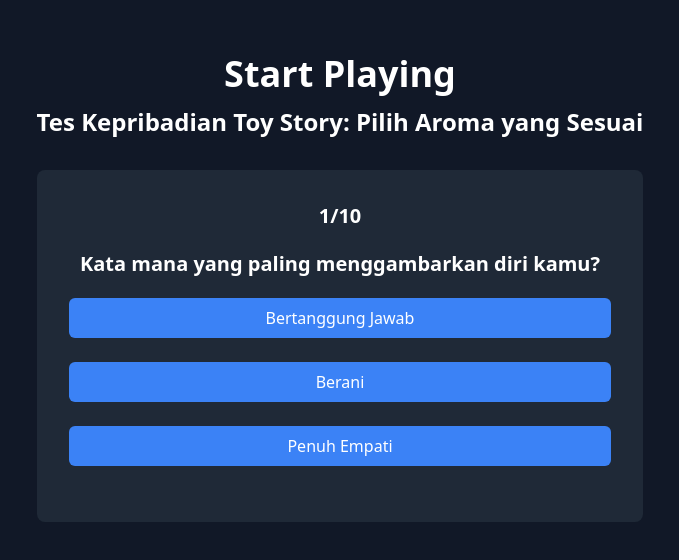
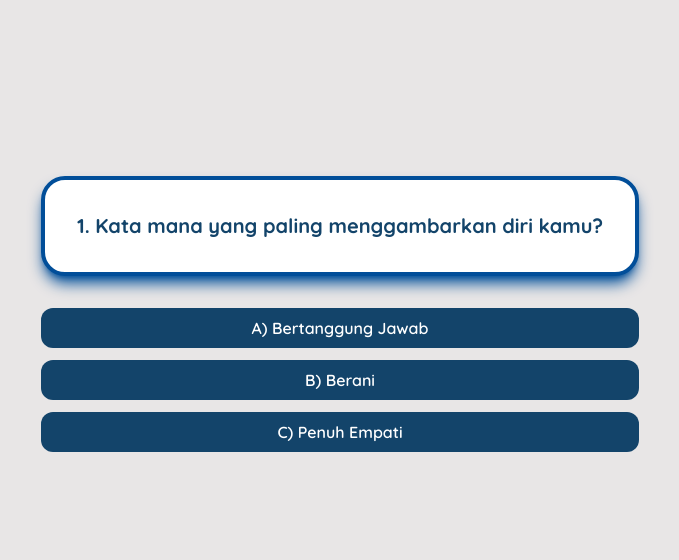
Before and after one commit to Jesicaahr/ldc-parfume-game, a React (Vite) app: page /startplaying in a window 1280 px wide. Shown: the part 112-672 px from the top of the page, without its empty margins (300-979 px from the left). Built offline with nearby package versions, Linux system fonts and the light colour scheme.

Commit message:
add new style

```diff
--- a/index.html
+++ b/index.html
@@ -3,6 +3,9 @@
   <head>
     <meta charset="UTF-8" />
     <link rel="icon" type="image/svg+xml" href="/logo-ldc.png" />
+    <link rel="preconnect" href="https://fonts.googleapis.com">
+    <link rel="preconnect" href="https://fonts.gstatic.com" crossorigin>
+    <link href="https://fonts.googleapis.com/css2?family=Quicksand:wght@300..700&display=swap" rel="stylesheet">
     <meta name="viewport" content="width=device-width, initial-scale=1.0" />
     <title>LDC Parfume Game</title>
   </head>
--- a/src/components/QuestionList.jsx
+++ b/src/components/QuestionList.jsx
@@ -13,61 +13,61 @@ const QuestionList = () => {
   });
   const questions = [
     {
-      questionText: "Kata mana yang paling menggambarkan diri kamu?",
+      questionText: "1. Kata mana yang paling menggambarkan diri kamu?",
       a: "Bertanggung Jawab",
       b: "Berani",
       c: "Penuh Empati",
     },
     {
-      questionText: "Warna apa yang paling kamu sukai?",
+      questionText: "2. Warna apa yang paling kamu sukai?",
       a: "Warna alam (coklat, hijau)",
       b: "Warna mencolok (merah, biru)",
       c: "Warna lembut (merah muda, ungu)",
     },
     {
-      questionText: "Weekend activity apa yang paling kamu suka?",
+      questionText: "3. Weekend activity apa yang paling kamu suka?",
       a: "Merencanakan perjalanan bersama teman-teman",
       b: "Menyusun strategi untuk mencapai tujuan baru",
       c: "Menghabiskan waktu bersama orang-orang terkasih",
     },
     {
-      questionText: "Apa kekuatan terbesarmu?",
+      questionText: "4. Apa kekuatan terbesarmu?",
       a: "Kesetiaan dan dedikasi",
       b: "Kecerdasan dan strategi",
       c: "Empati dan kehangatan",
     },
     {
-      questionText: "Bagaimana cara kamu menghadapi tantangan?",
+      questionText: "5. Bagaimana cara kamu menghadapi tantangan?",
       a: "Dengan ketenangan dan keterampilan praktis",
       b: "Dengan keberanian dan tekad yang kuat",
       c: "Dengan kecerdasan emosional dan kepemimpinan",
     },
     {
-      questionText: "Aroma mana yang paling kamu banget?",
+      questionText: "6. Aroma mana yang paling kamu banget?",
       a: "Aroma hangat dan kayu",
       b: "Aroma segar dan beraroma jeruk",
       c: "Aroma manis dan bunga",
     },
     {
-      questionText: "Karakter Toy Story mana yang paling kamu kagumi?",
+      questionText: "7. Karakter Toy Story mana yang paling kamu kagumi?",
       a: "Woody",
       b: "Buzz Lightyear",
       c: "Bo Peep",
     },
     {
-      questionText: "Gaya komunikasi mana yang kamu banget?",
+      questionText: "8. Gaya komunikasi mana yang kamu banget?",
       a: "To the point",
       b: "Enerjik dan persuasif",
       c: "Hangat dan empatik",
     },
     {
-      questionText: "Motivasi mana yang paling kamu banget?",
+      questionText: "9. Motivasi mana yang paling kamu banget?",
       a: "Kesuksesan pribadi dan pencapaian",
       b: "Menjadi yang terbaik dalam segala hal",
       c: "Membangun hubungan yang berarti dan mendukung orang lain",
     },
     {
-      questionText: "Bagaimana cara melepas stres?",
+      questionText: "10. Bagaimana cara melepas stres?",
       a: "Melakukan aktivitas di alam terbuka",
       b: "Mengikuti hobi atau aktivitas yang menghibur",
       c: "Menghabiskan waktu bersama keluarga atau teman-teman",
@@ -119,37 +119,40 @@ const QuestionList = () => {
       <div className="mt-8 rounded-lg bg-gray-800 p-8">
         {!loading ? (
           <>
-            <h2 className="mb-5 text-xl font-bold">{currentQuestion + 1}/10</h2>
-            <h2 className="mb-5 text-xl font-bold">
-              {questions[currentQuestion].questionText}
-            </h2>
+            <div className="bg-game-white border-game-light-blue shadow-game-light-blue mb-8 mt-8 max-w-screen-md rounded-3xl border-4 p-8 shadow-lg">
+              <h2 className="text-game-blue font-quicksand text-xl font-bold">
+                {questions[currentQuestion].questionText}
+              </h2>
+            </div>
             <div className="flex flex-col">
               <form className="flex flex-col">
                 <button
                   id="a-btn"
                   name="a-btn"
-                  className="mb-6 rounded-md bg-blue-500 p-2 font-medium text-white"
+                  className="bg-game-blue text-game-white font-quicksand mb-3 rounded-xl p-2 font-semibold"
                   value="A"
                   onClick={(e) => AnswerButtonClick(e)}
                 >
-                  {questions[currentQuestion].a}{" "}
+                  {"A) "} {questions[currentQuestion].a}{" "}
                 </button>
                 <button
                   id="b-btn"
                   name="b-btn"
-                  className="mb-6 rounded-md bg-blue-500 p-2 font-medium text-white"
+                  className="bg-game-blue text-game-white font-quicksand mb-3 rounded-xl p-2 font-semibold"
                   value="B"
                   onClick={(e) => AnswerButtonClick(e)}
                 >
+                  {"B) "}
                   {questions[currentQuestion].b}{" "}
                 </button>
                 <button
                   id="c-btn"
                   name="c-btn"
-                  className="mb-6 rounded-md bg-blue-500 p-2 font-medium text-white"
+                  className="bg-game-blue text-game-white font-quicksand mb-3 rounded-xl p-2 font-semibold"
                   value="C"
                   onClick={(e) => AnswerButtonClick(e)}
                 >
+                  {"C) "}
                   {questions[currentQuestion].c}{" "}
                 </button>
               </form>
--- a/src/pages/HomePage.jsx
+++ b/src/pages/HomePage.jsx
@@ -7,12 +7,14 @@ const HomePage = () => {
 
   return (
     <>
-      <div className="game-world-bg flex h-screen items-center justify-center bg-gray-900">
-        <div className="text-center text-white">
+      <div className="bg-game-grey flex h-screen items-center justify-center">
+        <div className="text-center">
           {!showInstruction ? (
             <>
-              <div className="mt-8 max-w-screen-md rounded-lg bg-gray-800 p-8">
-                <h1 className="mb-10 text-6xl font-bold">INTRODUCTION</h1>
+              <div className="bg-game-white border-game-light-blue shadow-game-light-blue mt-8 max-w-screen-md rounded-3xl border-4 p-8 shadow-lg">
+                <h1 className="font-quicksand text-game-light-blue mb-10 text-6xl font-bold">
+                  INTRODUCTION
+                </h1>
                 <p className="mt-10 text-lg">
                   Selamat datang di Tes Kepribadian <br />{" "}
                   <strong> Lador Keratin Perfumed Edition x Toy Story</strong>{" "}
@@ -25,7 +27,7 @@ const HomePage = () => {
                 </p>
                 <button
                   onClick={() => setShowInstruction(true)}
-                  className="mt-8 rounded-md bg-blue-500 px-4 py-2 font-medium text-white hover:bg-blue-600"
+                  className="bg-game-yellow text-game-blue font-quicksand border-game-blue mt-8 rounded-md border-2 px-20 py-2 font-bold"
                 >
                   START!
                 </button>
@@ -33,16 +35,18 @@ const HomePage = () => {
             </>
           ) : (
             <>
-              <div className="mt-8 max-w-screen-md rounded-lg bg-gray-800 p-8">
-                <h1 className="mb-10 text-6xl font-bold">INSTRUCTIONS</h1>
+              <div className="bg-game-white border-game-light-blue shadow-game-light-blue mt-8 max-w-screen-md rounded-3xl border-4 p-8 shadow-lg">
+                <h1 className="font-quicksand text-game-light-blue mb-10 text-6xl font-bold">
+                  INSTRUCTIONS
+                </h1>
                 <p className="mt-10 text-lg">
                   Bacalah setiap pertanyaan dengan cermat dan pilih jawaban yang
                   paling menggambarkan diri Anda.
                 </p>
               </div>
               <button
-                onClick={() => navigate("/register")}
-                className="mt-8 rounded-md bg-blue-500 px-4 py-2 font-medium text-white hover:bg-blue-600"
+                onClick={() => navigate("/startplaying")}
+                className="bg-game-yellow text-game-blue font-quicksand border-game-blue mt-8 rounded-md border-2 px-20 py-2 font-bold"
               >
                 YES, GOT IT!
               </button>
--- a/src/pages/PlayGamePage.jsx
+++ b/src/pages/PlayGamePage.jsx
@@ -3,12 +3,12 @@ import QuestionList from "../components/QuestionList";
 const PlayGamePage = () => {
   return (
     <>
-      <div className="game-world-bg flex h-screen items-center justify-center bg-gray-900">
+      <div className="bg-game-grey flex h-screen items-center justify-center bg-gray-900">
         <div className="text-center text-white">
-          <h1 className="text-4xl font-bold">Start Playing</h1>
+          {/* <h1 className="text-4xl font-bold">Start Playing</h1>
           <h2 className="mt-3 text-2xl font-bold">
             Tes Kepribadian Toy Story: Pilih Aroma yang Sesuai
-          </h2>
+          </h2> */}
           <QuestionList />
         </div>
       </div>
--- a/src/pages/ResultPage.jsx
+++ b/src/pages/ResultPage.jsx
@@ -64,9 +64,9 @@ const ResultPage = () => {
 
   return (
     <>
-      <div className="game-world-bg flex h-screen items-center justify-center bg-gray-900">
+      <div className="bg-game-grey flex h-screen items-center justify-center bg-gray-900">
         <div className="text-center text-white">
-          <h1 className="text-4xl font-bold">
+          <h1 className="font-quicksand text-4xl font-bold">
             GAME PERSONALITY TEST <br /> You Story & Product Scent
           </h1>
 
--- a/tailwind.config.js
+++ b/tailwind.config.js
@@ -3,6 +3,17 @@ export default {
   content: ["./index.html", "./src/**/*.{js,ts,jsx,tsx}"],
   theme: {
     extend: {},
+    fontFamily: {
+      'quicksand': ['Quicksand']
+    }, colors: {
+      'game-blue': '#13446A',
+      'game-light-blue': '#014E99',
+      'game-yellow': '#FFD900',
+      'game-white': '#ffffff',
+      'game-grey': '#E8E6E6',
+      'game-black': '#000000',
+
+    }
   },
   plugins: [],
 };
```
Also changed, not shown: public/emailList.json (added, +16 -0 lines), src/pages/FormEmailPage.jsx (+13 -1 lines).
